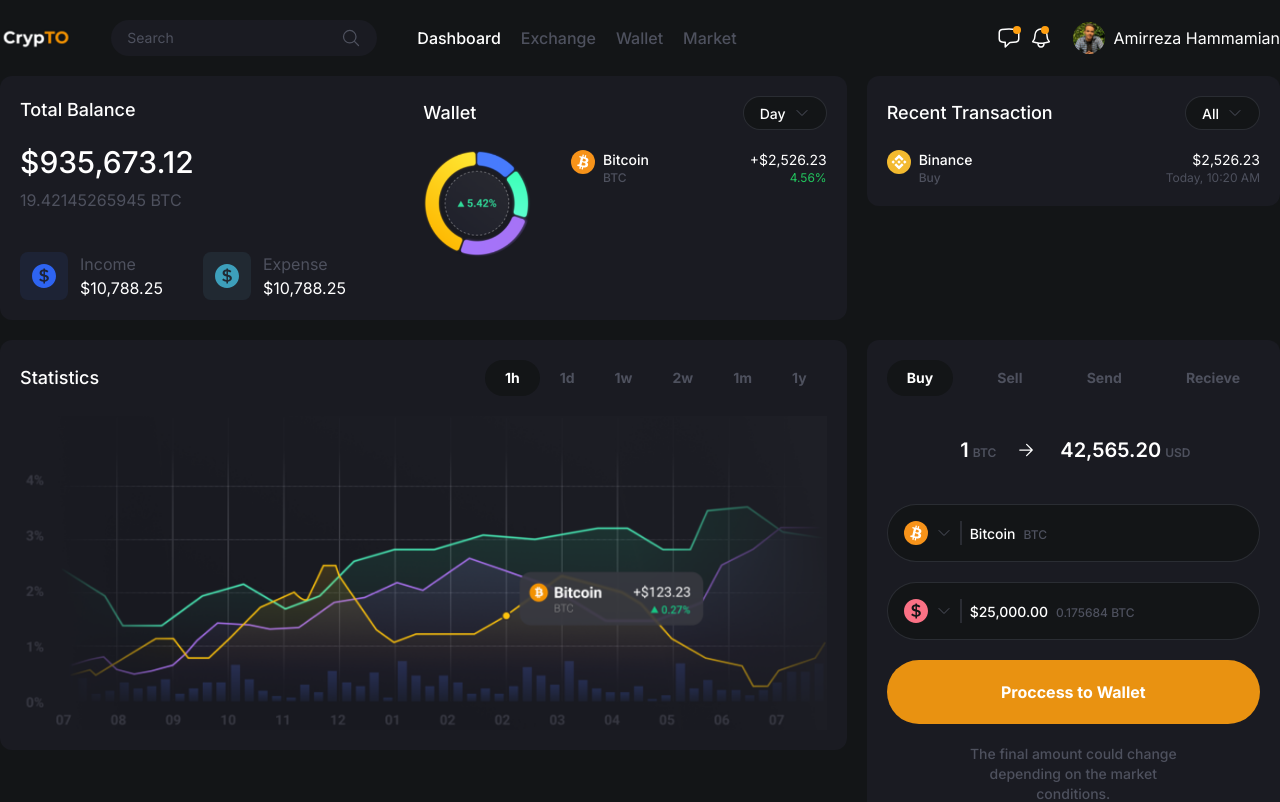
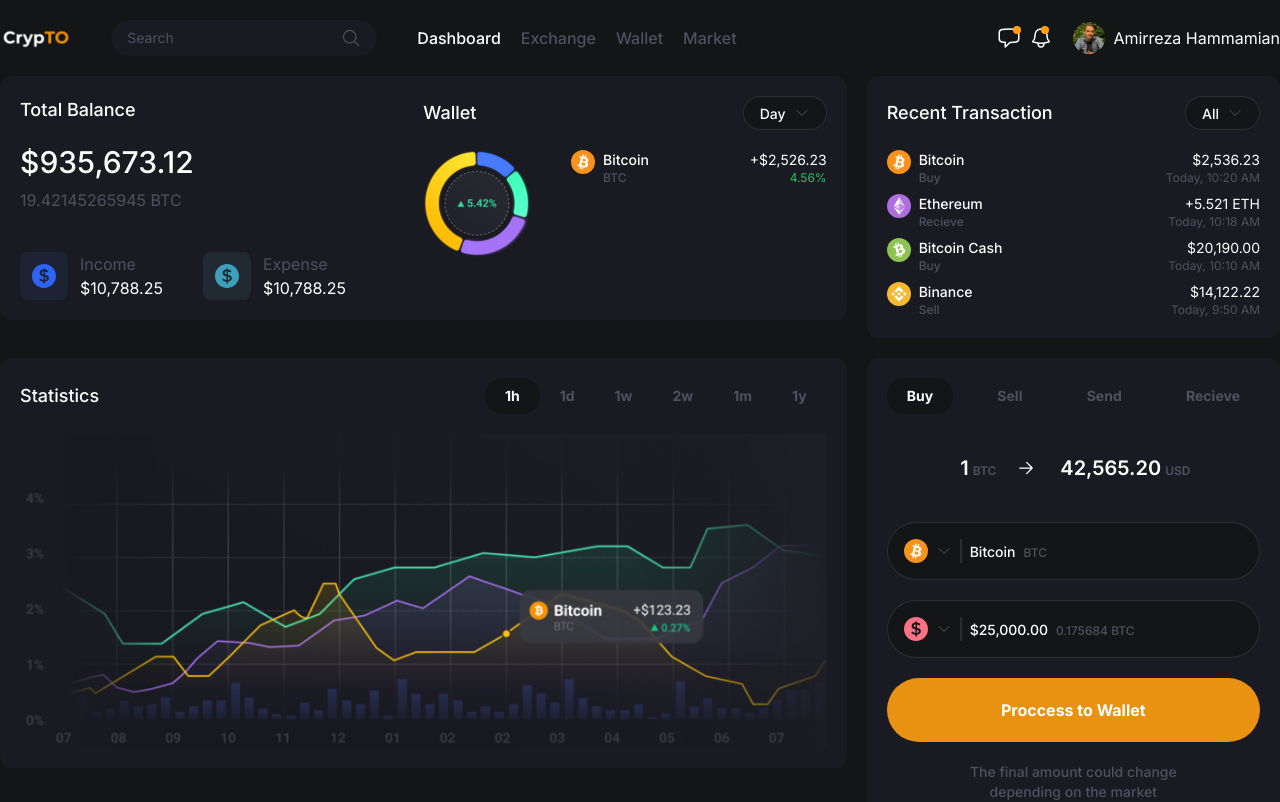
Before and after one commit to amir-rh99/crypto-dashboard, a Next.js app: page / in a window 1280 px wide. Shown: the top 802 px of the page. Built offline with nearby package versions, Linux system fonts and the light colour scheme.

Commit message:
add Transaction model and getRectentTransction

```diff
--- a/app/components/Crypto.tsx
+++ b/app/components/Crypto.tsx
@@ -8,7 +8,7 @@
                 <span>
                     <svg className="w-10" xmlns="http://www.w3.org/2000/svg" viewBox="0 0 32 32"><g fill="none" fillRule="evenodd"><circle cx="16" cy="16" r="16" fill="#F7931A"/><path fill="#FFF" fillRule="nonzero" d="M23.189 14.02c.314-2.096-1.283-3.223-3.465-3.975l.708-2.84-1.728-.43-.69 2.765c-.454-.114-.92-.22-1.385-.326l.695-2.783L15.596 6l-.708 2.839c-.376-.086-.746-.17-1.104-.26l.002-.009-2.384-.595-.46 1.846s1.283.294 1.256.312c.7.175.826.638.805 1.006l-.806 3.235c.048.012.11.03.18.057l-.183-.045-1.13 4.532c-.086.212-.303.531-.793.41.018.025-1.256-.313-1.256-.313l-.858 1.978 2.25.561c.418.105.828.215 1.231.318l-.715 2.872 1.727.43.708-2.84c.472.127.93.245 1.378.357l-.706 2.828 1.728.43.715-2.866c2.948.558 5.164.333 6.097-2.333.752-2.146-.037-3.385-1.588-4.192 1.13-.26 1.98-1.003 2.207-2.538zm-3.95 5.538c-.533 2.147-4.148.986-5.32.695l.95-3.805c1.172.293 4.929.872 4.37 3.11zm.535-5.569c-.487 1.953-3.495.96-4.47.717l.86-3.45c.975.243 4.118.696 3.61 2.733z"/></g></svg>
                 </span>
-                <img src="/images/chart3.png" alt="" />
+                <img src="/images/chart3.png" />
             </div>
             <div>
                 <div className="flex justify-between">
--- a/app/components/TransactionItem.tsx
+++ b/app/components/TransactionItem.tsx
@@ -1,25 +1,27 @@
-const TransactionItem = () => {
+import { TransactionInterface } from "../models/Transaction"
+
+const TransactionItem = ({transaction}: {transaction: TransactionInterface}) => {
   return (
     <div className="flex justify-between">
         <div className="flex gap-2">
         <span>
-            <svg className="w-6" xmlns="http://www.w3.org/2000/svg" viewBox="0 0 32 32"><g fill="none"><circle cx="16" cy="16" r="16" fill="#F3BA2F"/><path fill="#FFF" d="M12.116 14.404L16 10.52l3.886 3.886 2.26-2.26L16 6l-6.144 6.144 2.26 2.26zM6 16l2.26-2.26L10.52 16l-2.26 2.26L6 16zm6.116 1.596L16 21.48l3.886-3.886 2.26 2.259L16 26l-6.144-6.144-.003-.003 2.263-2.257zM21.48 16l2.26-2.26L26 16l-2.26 2.26L21.48 16zm-3.188-.002h.002V16L16 18.294l-2.291-2.29-.004-.004.004-.003.401-.402.195-.195L16 13.706l2.293 2.293z"/></g></svg>
+          {transaction.crypto.icon}
         </span>
         <div className="flex flex-col">
             <span className="text-title text-sm font-medium">
-            Binance
+              {transaction.crypto.name}
             </span>
             <span className="text-xs text-info font-medium">
-            Buy
+              {transaction.type}
             </span>
         </div>
         </div>
         <div className="flex flex-col items-end">
             <span className="text-title text-sm">
-            $2,526.23
+              {transaction.amount}
             </span>
             <span className="text-info text-xs">
-            Today, 10:20 AM
+              {transaction.date}
             </span>
         </div>
     </div>
--- a/app/components/TransactionList.tsx
+++ b/app/components/TransactionList.tsx
@@ -1,9 +1,12 @@
+import { getRecentTransaction } from "../lib/recentTransaction"
 import TransactionItem from "./TransactionItem"
+
+const transactionList = getRecentTransaction()
 
 const TransactionList = () => {
   return (
     <div className="flex flex-col gap-2">
-        <TransactionItem />
+      { transactionList.map(trans => <TransactionItem key={trans.date} transaction={trans} />) }
     </div>
   )
 }
--- /dev/null
+++ b/app/lib/recentTransaction.ts
@@ -0,0 +1,33 @@
+import { TransactionInterface } from "../models/Transaction"
+import { getCryptoInfo } from "./cryptoInfo"
+
+const recentTransactionList: TransactionInterface[] = [
+    {
+        crypto: getCryptoInfo("BTC"),
+        type: "Buy",
+        date: "Today, 10:20 AM",
+        amount: "$2,536.23"
+    },
+    {
+        crypto: getCryptoInfo("ETH"),
+        type: "Recieve",
+        date: "Today, 10:18 AM",
+        amount: "+5.521 ETH"
+    },
+    {
+        crypto: getCryptoInfo("BCH"),
+        type: "Buy",
+        date: "Today, 10:10 AM",
+        amount: "$20,190.00"
+    },
+    {
+        crypto: getCryptoInfo("BNB"),
+        type: "Sell",
+        date: "Today, 9:50 AM",
+        amount: "$14,122.22"
+    },
+]
+
+export const getRecentTransaction = (): TransactionInterface[] => {
+    return recentTransactionList
+}
--- /dev/null
+++ b/app/models/Transaction.ts
@@ -0,0 +1,10 @@
+import { CryptoInfoInterface } from "./Crypto";
+
+type TransactionType = "Buy" | "Sell" | "Send" | "Recieve"
+
+export interface TransactionInterface {
+    crypto: CryptoInfoInterface,
+    type: TransactionType,
+    date: string,
+    amount: string
+}
```
Lines whose indentation alone changed are shown as unchanged.
